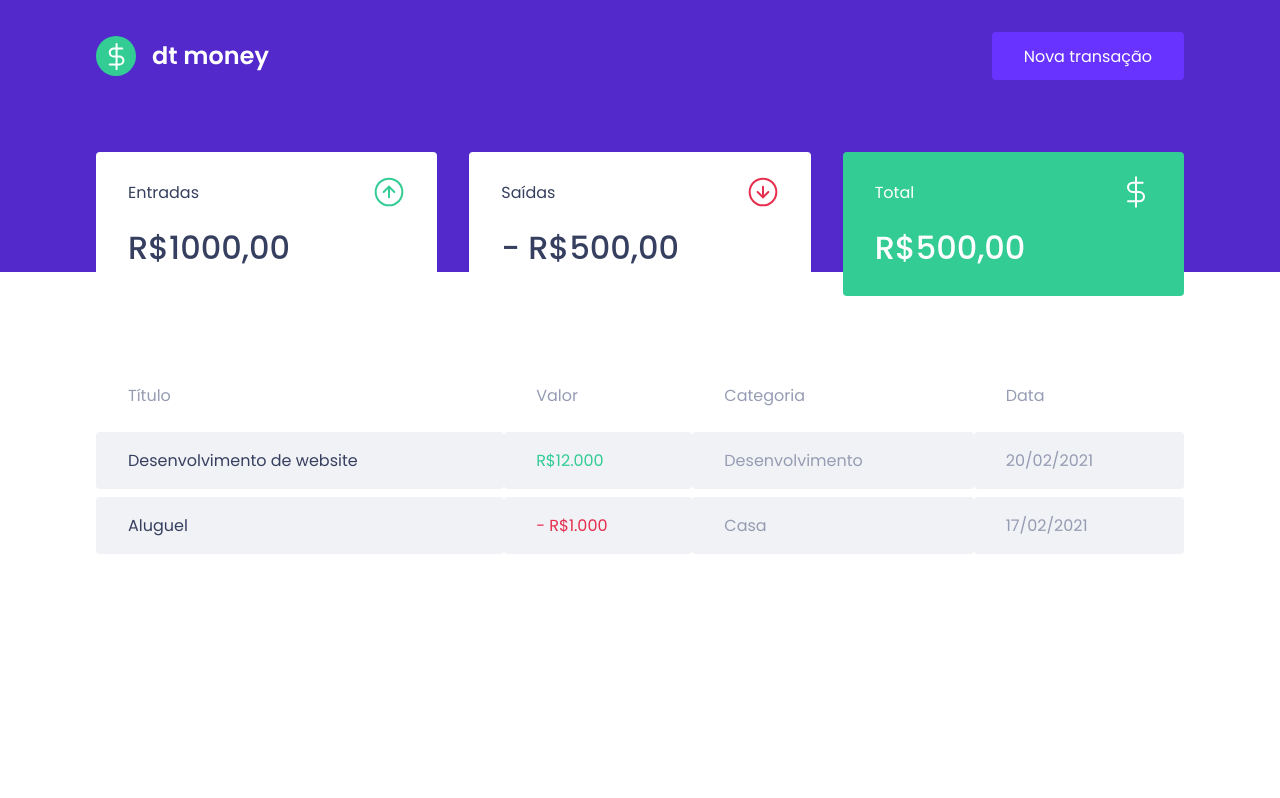
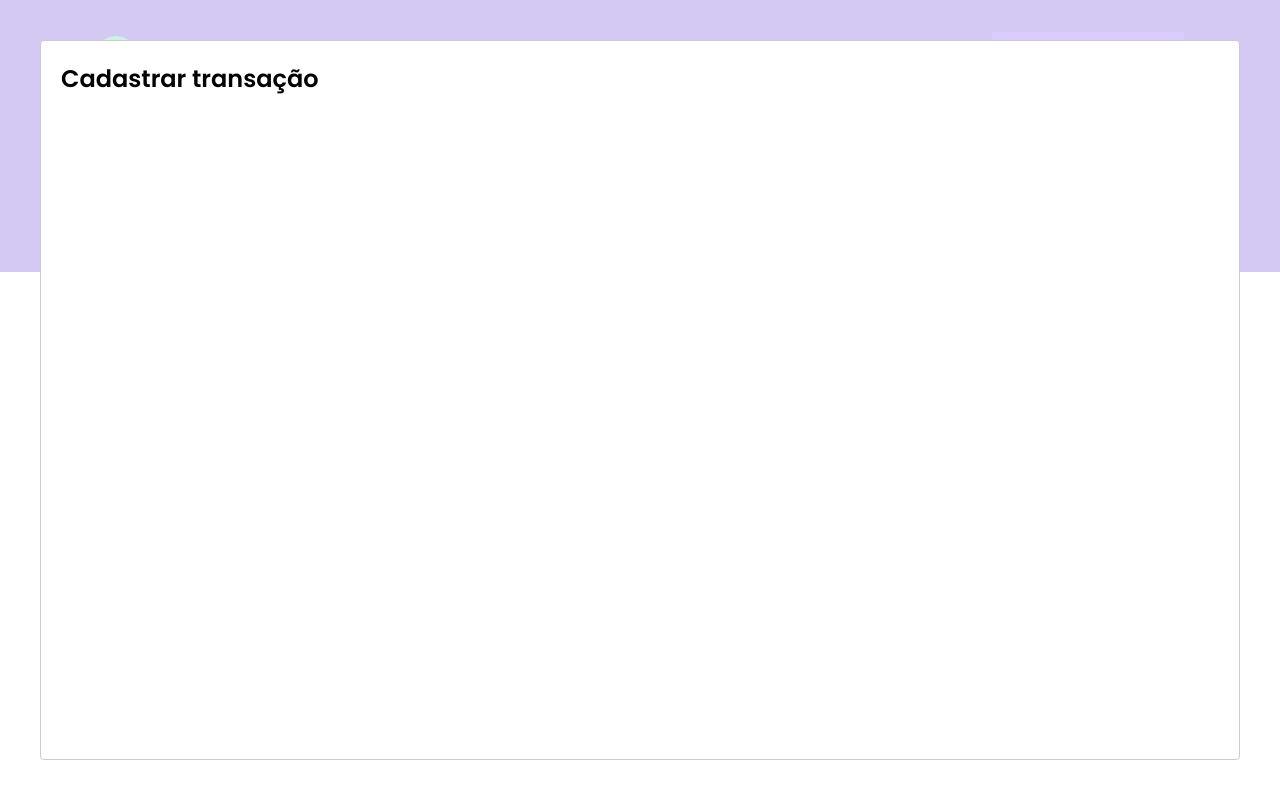
Before and after one commit to MateusJSouza/dtmoney, a React (Create React App) app: page / in a window 1280 px wide. Both pictures are taken after a click on the button "Nova transação". Built offline with nearby package versions, Linux system fonts and the light colour scheme; no server answers; what miragejs would draw is missing.

Commit message:
:sparkles: add react-modal

```diff
--- a/package.json
+++ b/package.json
@@ -22,6 +22,7 @@
     "@types/node": "^12.0.0",
     "@types/react": "^17.0.0",
     "@types/react-dom": "^17.0.0",
+    "@types/react-modal": "^3.12.0",
     "typescript": "^4.1.2"
   },
   "scripts": {
--- a/src/App.tsx
+++ b/src/App.tsx
@@ -1,14 +1,35 @@
+import { useState } from 'react';
+import Modal from 'react-modal';
 import { Dashboard } from './components/Dashboard';
 import { Header } from './components/Header';
 
 import { GlobalStyle } from './styles/global';
 
 export function App() {
+  const [isNewTransactionModalOpen, setIsNewTransactionModalOpen] = useState(false);
+
+    function handleOpenNewTransactionModal() {
+      setIsNewTransactionModalOpen(true);
+    }
+
+    function handleCloseNewTransactionModal() {
+      setIsNewTransactionModalOpen(false);
+    }
+
   return (
     // fragment <> </> => tag vazia
     <>
-      <Header />
+      <Header onOpenNewTransactionModal={handleOpenNewTransactionModal} />
+
       <Dashboard />
+
+      <Modal
+        isOpen={isNewTransactionModalOpen}
+        onRequestClose={handleCloseNewTransactionModal}
+      >
+        <h2>Cadastrar transação</h2>
+      </Modal>
+
       <GlobalStyle />
     </>
   );
--- a/src/components/Header/index.tsx
+++ b/src/components/Header/index.tsx
@@ -2,12 +2,16 @@ import logoImg from '../../assets/logo.svg';
 
 import { Container, Content } from './styles';
 
-export function Header() {
+interface HeaderProps {
+  onOpenNewTransactionModal: () => void;
+}
+
+export function Header({ onOpenNewTransactionModal }: HeaderProps) {
   return (
     <Container>
       <Content>
         <img src={logoImg} alt="dt money"/>
-        <button type="button">
+        <button type="button" onClick={onOpenNewTransactionModal}>
           Nova transação
         </button>
       </Content>
```
Also changed, not shown: 1 other file (tests, documents, lock files or other folders).
